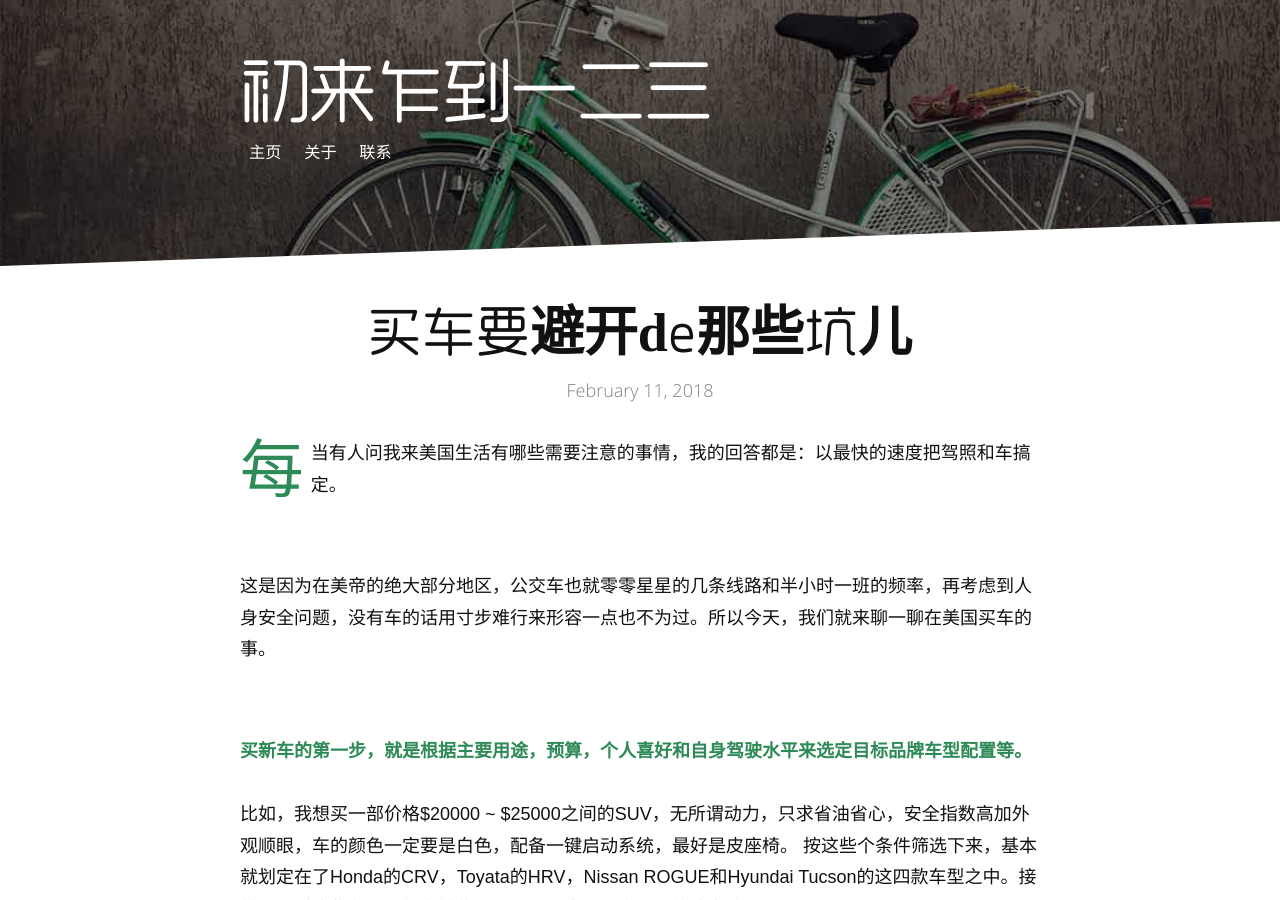
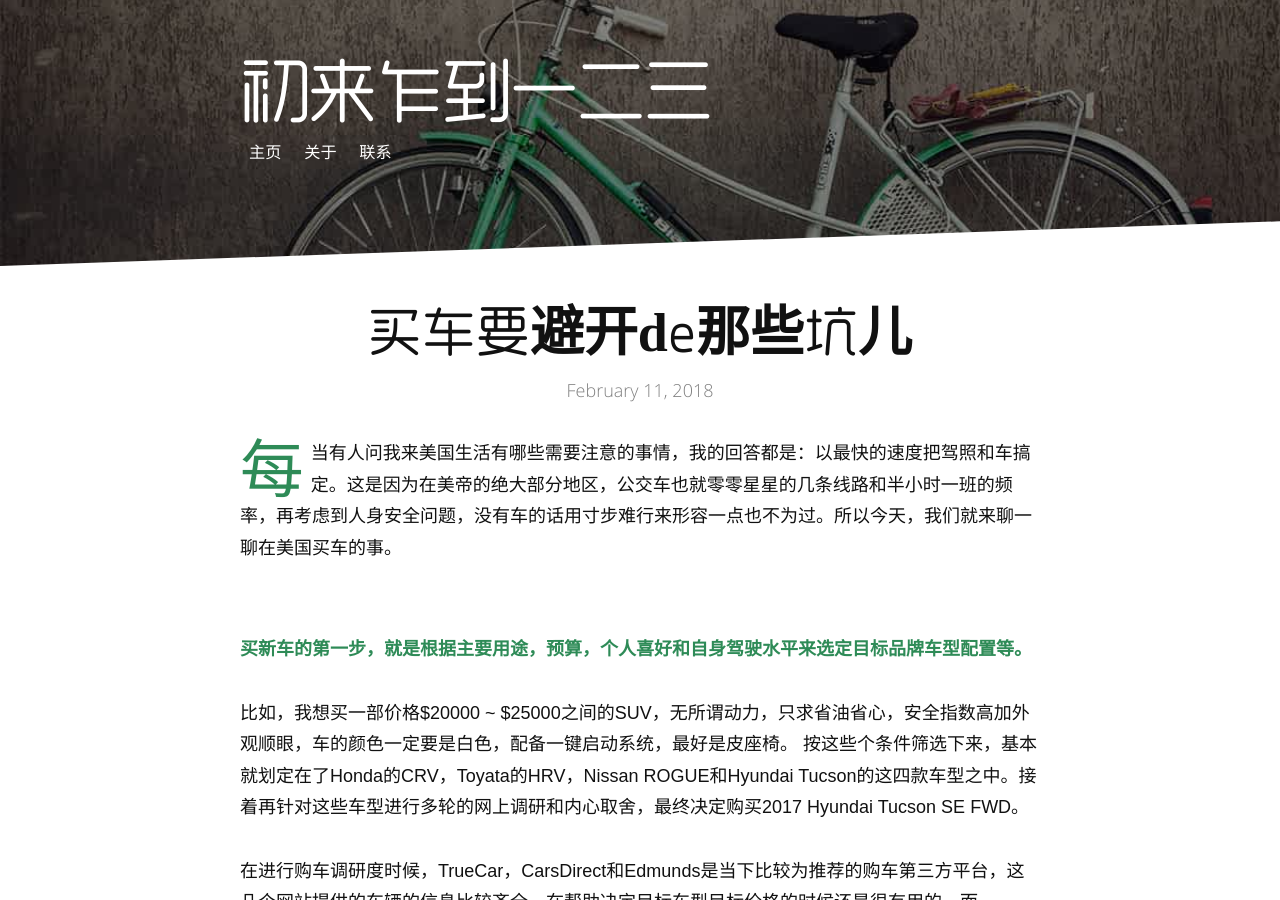
Before and after one commit to wolfwifee/wolfwifee.github.com, a Jekyll site: the page built from _posts/2018-02-11-buying-a-car.md, in a window 1280 px wide and 900 px high. Built offline with Jekyll 4.4.1, drawn with Linux system fonts in a browser that asks for light colours; comment, search, counter and statistics services are not loaded.

Commit message:
Update 2018-02-11-buying-a-car.md

```diff
--- a/_posts/2018-02-11-buying-a-car.md
+++ b/_posts/2018-02-11-buying-a-car.md
@@ -9,11 +9,7 @@ datePublished: 2018-02-11T00:00:00.000Z
 date: 2018-02-11
 ---
 
-<span class="dropcap">每</span>当有人问我来美国生活有哪些需要注意的事情，我的回答都是：以最快的速度把驾照和车搞定。
-
-<p style="margin-bottom:70px"></p>
-
-这是因为在美帝的绝大部分地区，公交车也就零零星星的几条线路和半小时一班的频率，再考虑到人身安全问题，没有车的话用寸步难行来形容一点也不为过。所以今天，我们就来聊一聊在美国买车的事。
+<span class="dropcap">每</span>当有人问我来美国生活有哪些需要注意的事情，我的回答都是：以最快的速度把驾照和车搞定。这是因为在美帝的绝大部分地区，公交车也就零零星星的几条线路和半小时一班的频率，再考虑到人身安全问题，没有车的话用寸步难行来形容一点也不为过。所以今天，我们就来聊一聊在美国买车的事。
 
 <p style="margin-bottom:70px"></p>
 
```
